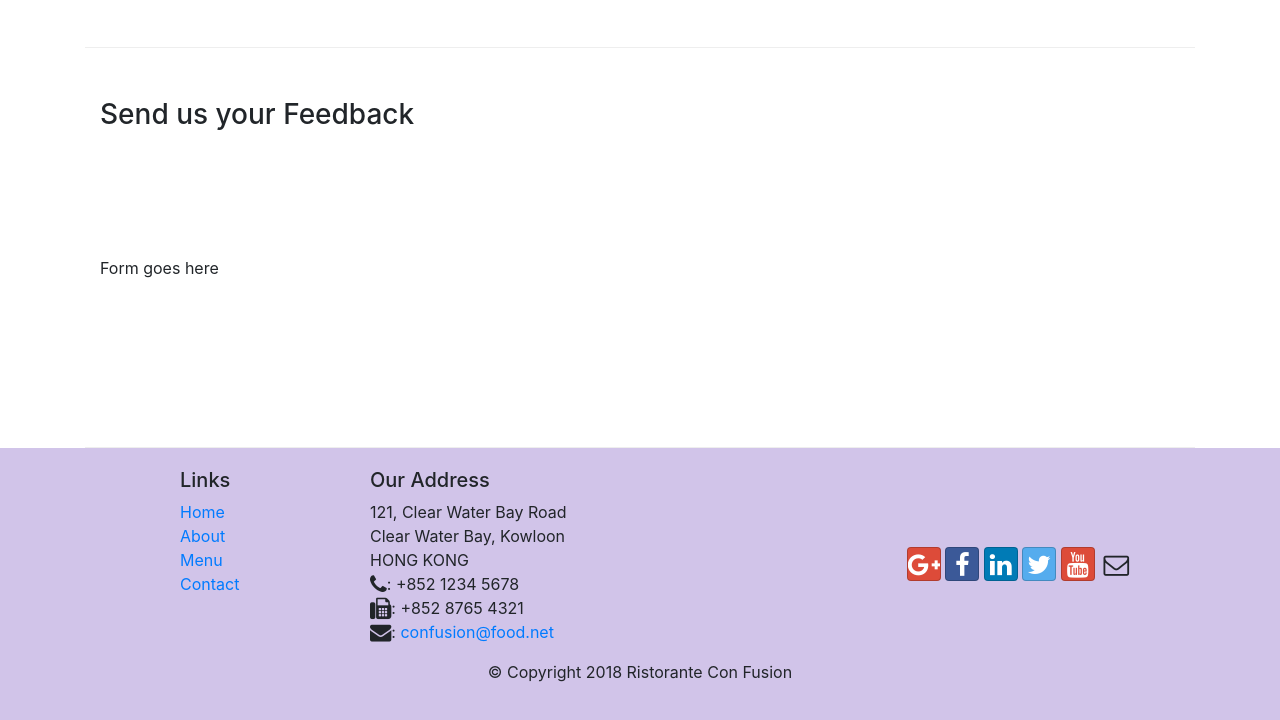
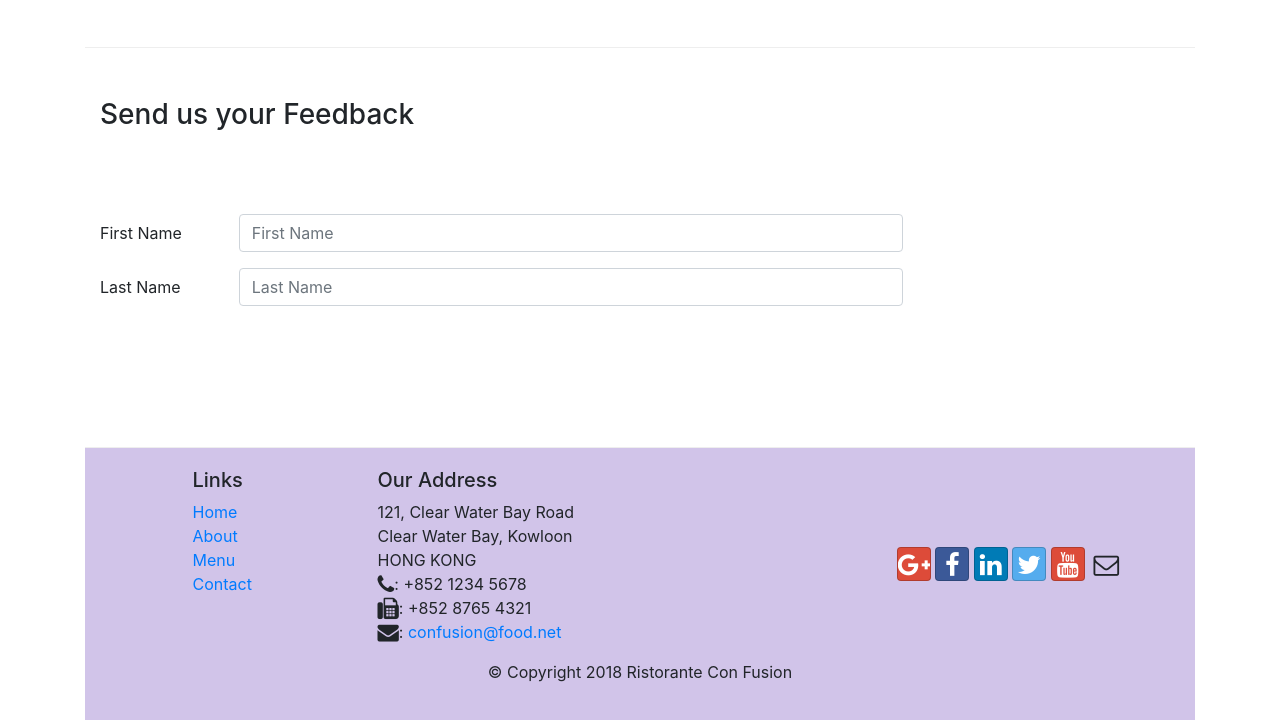
Before and after one commit to okeks/conFusion, a website: page contactus.html in a window 1280 px wide. Shown: the part 817-1537 px from the top of the page. Drawn offline with nearby package versions, Linux system fonts and the light colour scheme.

Commit message:
form intro

```diff
--- a/contactus.html
+++ b/contactus.html
@@ -135,7 +135,21 @@
           <h3>Send us your Feedback</h3>
         </div>
         <div class="col-12 col-md-9">
-          Form goes here
+         <form>
+             <div class="form-group row">
+                 <label for="firstname" class="col-md-2 col-form-label">First Name</label>
+                 <div class="col-md-10">
+                     <input type="text" class="form-control" id="firstname" placeholder="First Name">
+
+                 </div>
+
+             </div>
+            <div class="form-group row">
+            <label for="lastname" class="col-md-2 col-form-label">Last Name</label>
+            <div class="col-md-10">
+                <input type="text" class="form-control" id="lastname" placeholder="Last Name">
+            </div>
+         </form>
         </div>
         <div class="col-12 col-md"></div>
       </div>
```
